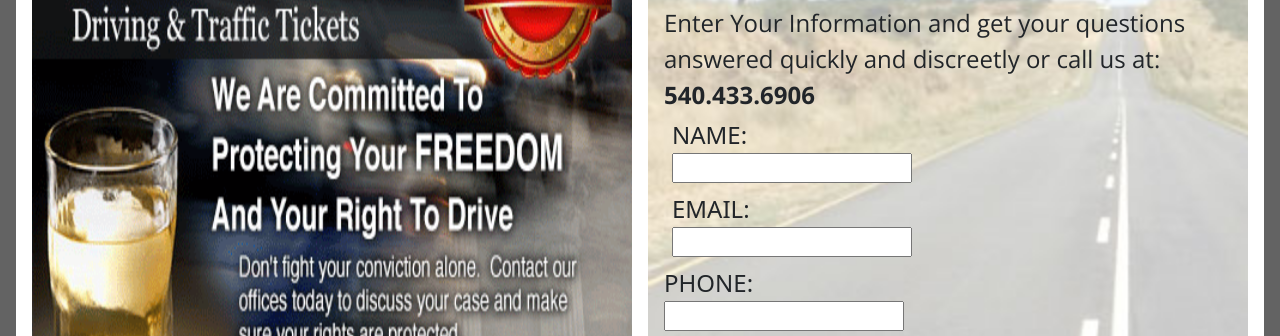
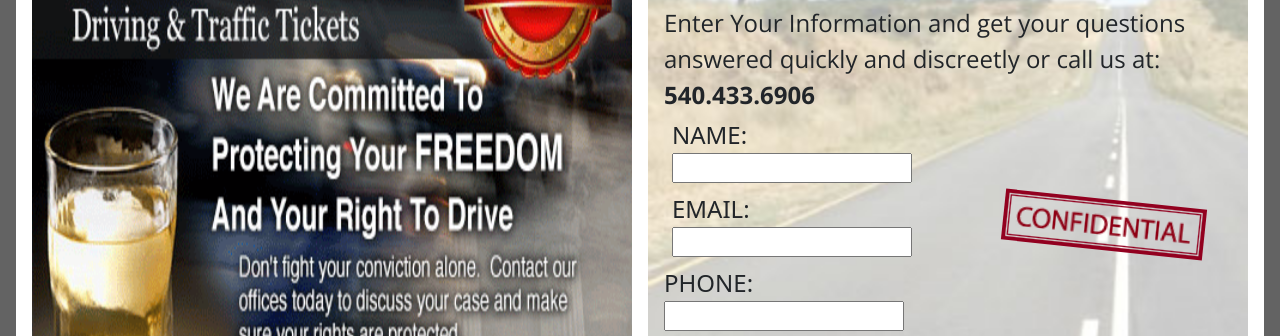
Before and after one commit to MuhammadHayyanQureshi/-HTML-TASK-4.5, a website: page src/index.html in a window 1280 px wide. Shown: the part 411-747 px from the top of the page. Drawn offline with nearby package versions, Linux system fonts and the light colour scheme; files that its build step writes are made by us from their sources; the site is published under a folder, as on GitHub Pages, so addresses that start at the root find nothing.

Commit message:
First Commit

```diff
--- a/src/index.html
+++ b/src/index.html
@@ -108,7 +108,7 @@
                                   </div>
                             </div>
                               <div class="col d-flex justify-content-center align-items-center">
-                              <img src="/src/images/confidential.png" alt="" class="conf-img img-fluid" width="70%">
+                              <img src="../src/images/confidential.png" alt="" class="conf-img img-fluid" width="70%">
                           </div>
                           </div>
                           <textarea class="mx-5 my-auto mt-2" name="" id="" placeholder="Tell us about your case here..." style="width: 80%;"></textarea>
```
